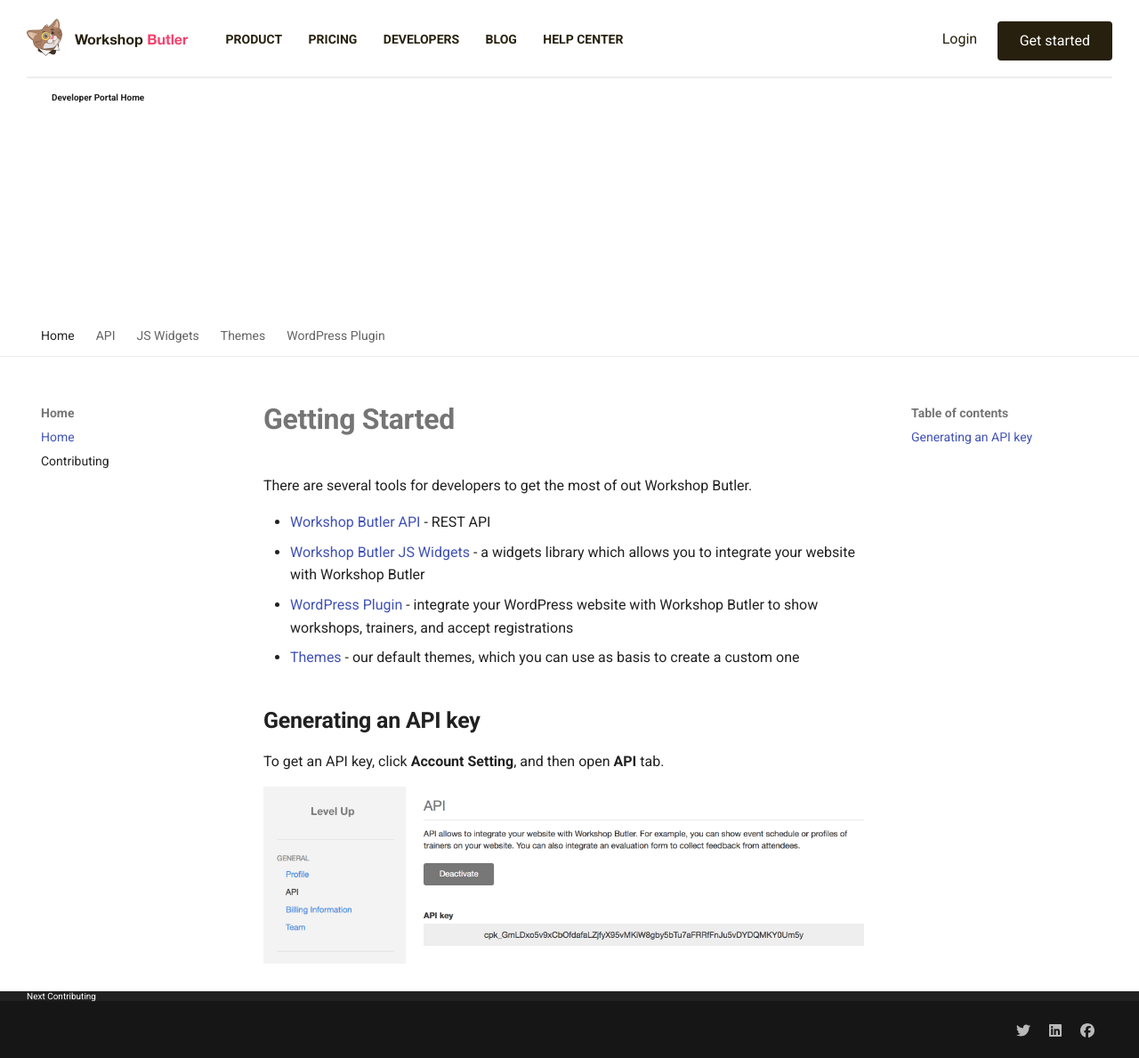
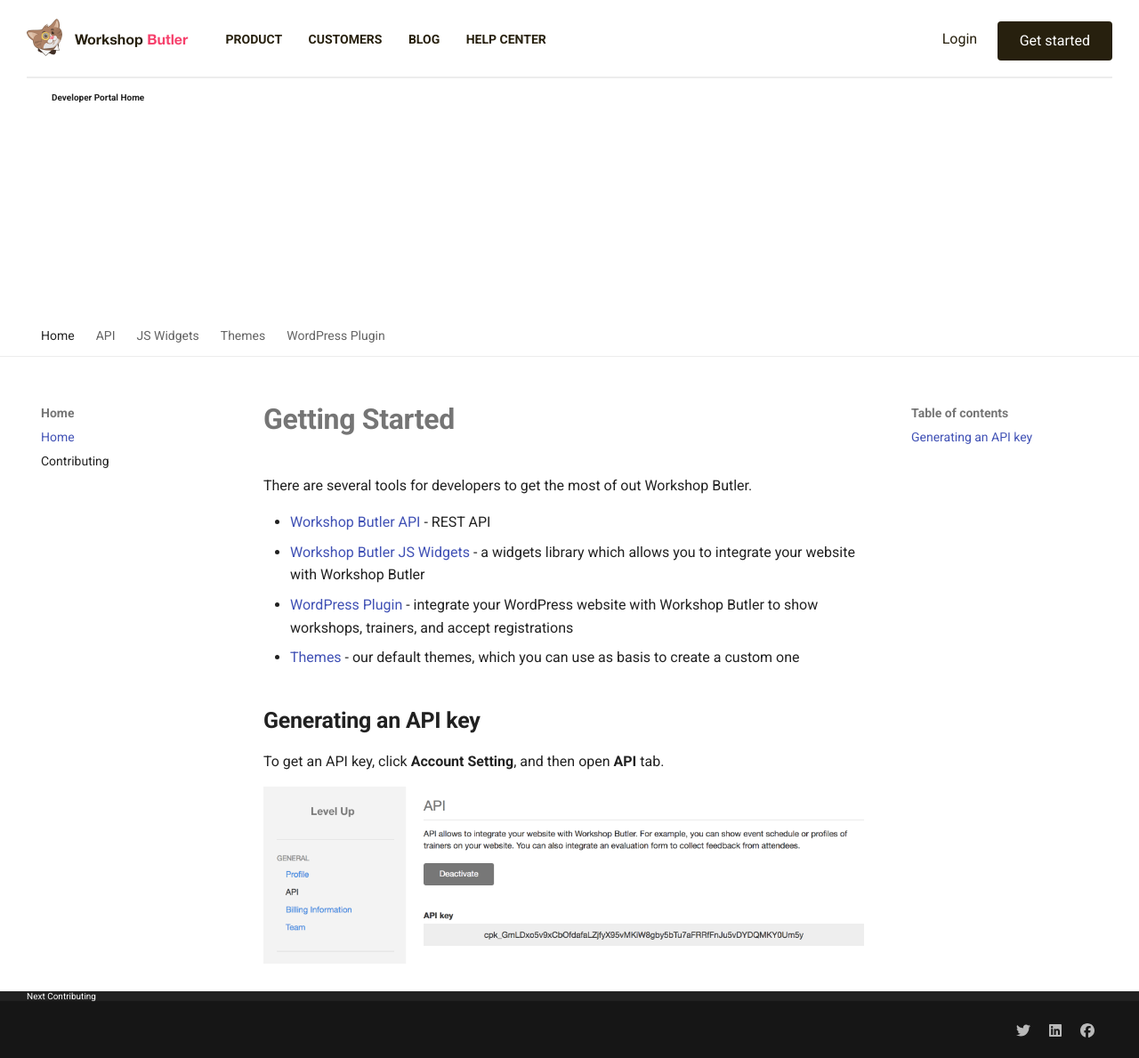
Before and after one commit to workshopbutler/developer-portal, an MkDocs documentation site: the page built from docs/index.md, in a window 1280 px wide and 1189 px high. Shown: the whole window at 89% size. Built offline with MkDocs 1.6.1 and Material for MkDocs 9.7.7, drawn with Linux system fonts in a browser that asks for light colours; old or Windows-style settings are respelled for this version of MkDocs.

Commit message:
Updates the header

```diff
--- a/theme/partials/header.html
+++ b/theme/partials/header.html
@@ -5,8 +5,7 @@
       <div class="head-menu">
           <ul id="site_top" class="menu">
             <li class="menu-item menu-item-type-custom menu-item-object-custom"><a href="https://workshopbutler.com/product">Product</a></li>
-            <li class="menu-item menu-item-type-custom menu-item-object-custom"><a href="https://workshopbutler.com/pricing">Pricing</a></li>
-            <li class="menu-item menu-item-type-custom menu-item-object-custom"><a href="https://workshopbutler.com/developers">Developers</a></li>
+            <li class="menu-item menu-item-type-custom menu-item-object-custom"><a href="https://workshopbutler.com/customers">Customers</a></li>
             <li class="menu-item menu-item-type-custom menu-item-object-custom"><a href="https://medium.com/workshop-butler">Blog</a></li>
             <li class="menu-item menu-item-type-custom menu-item-object-custom"><a href="https://support.workshopbutler.com">Help center</a></li>
           </ul>
```
